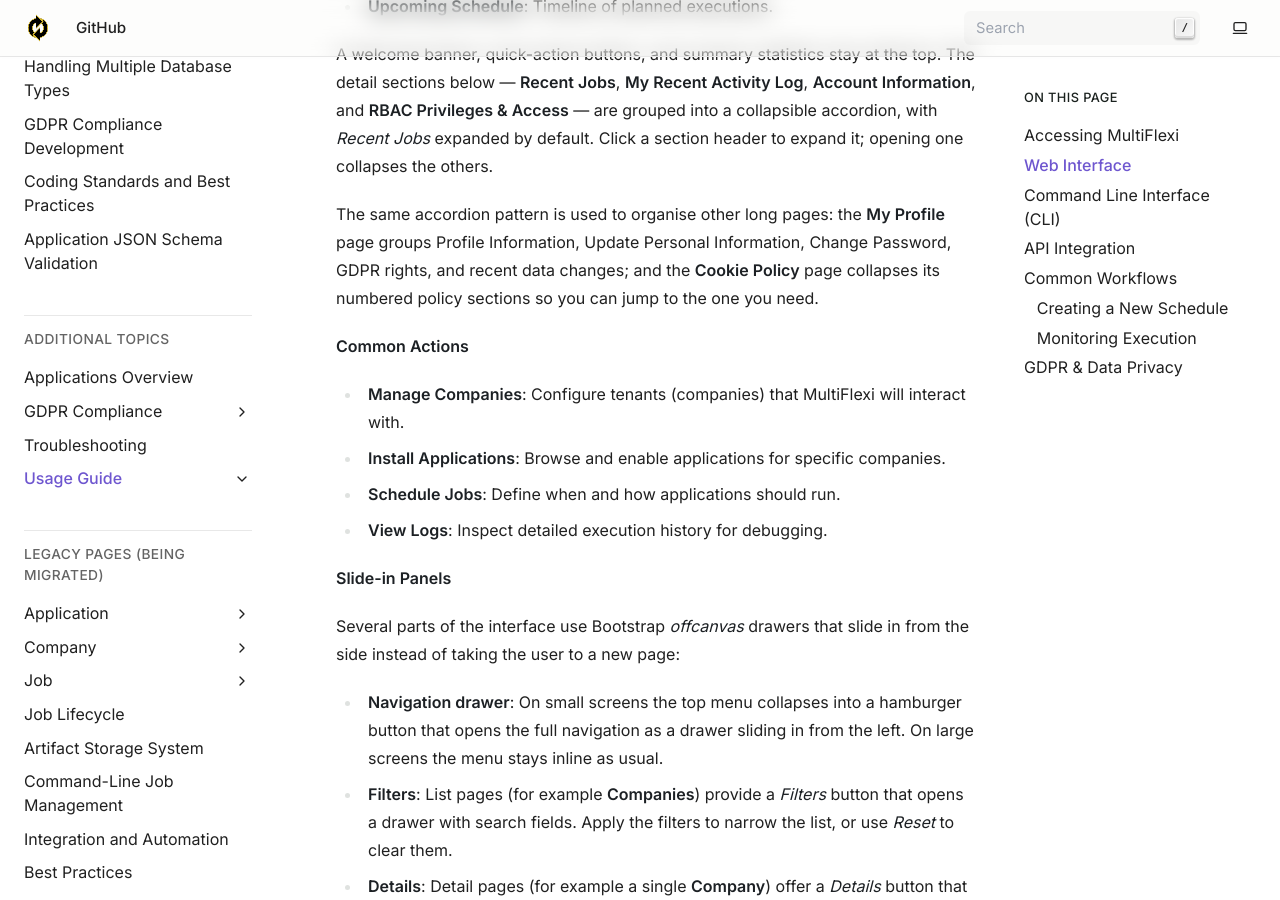
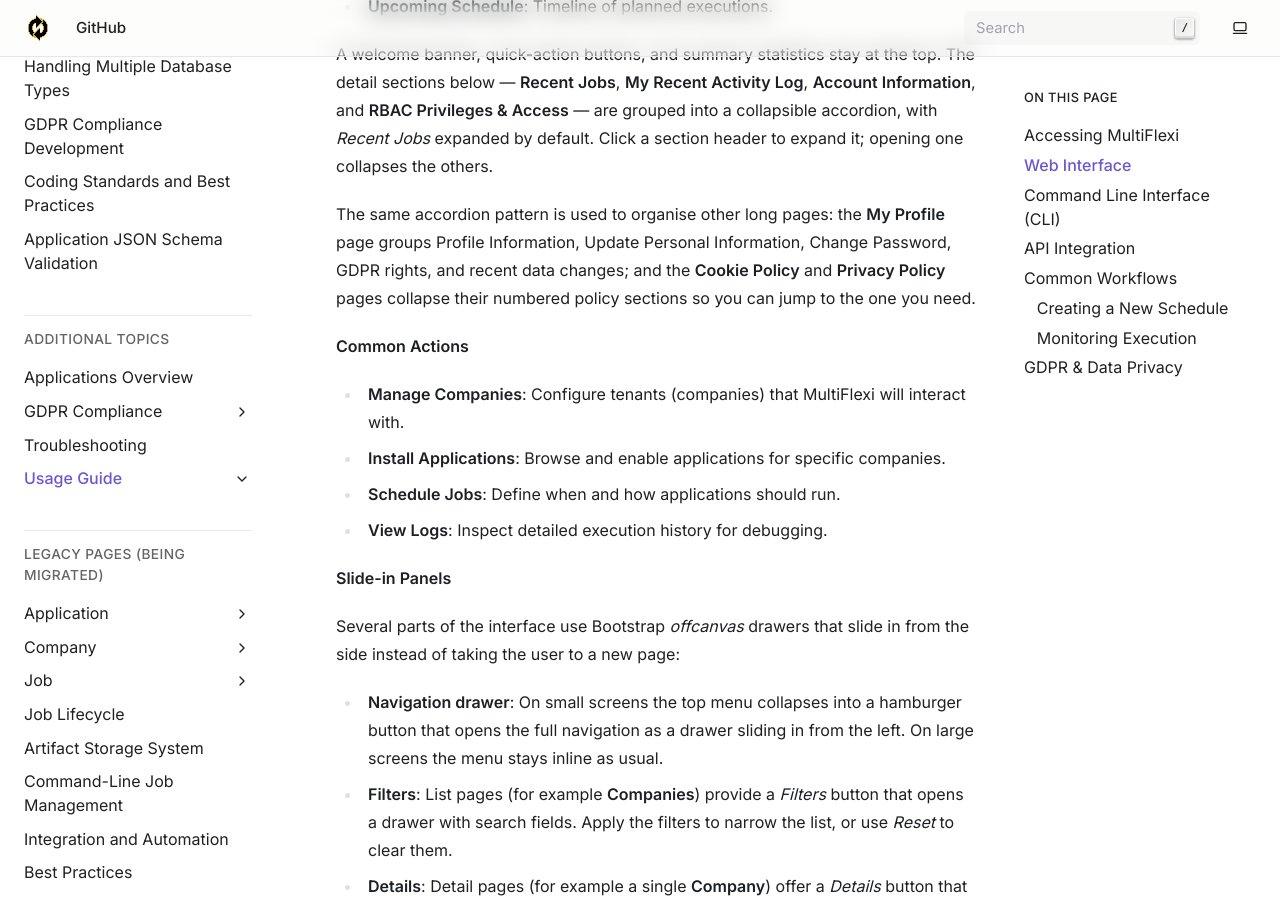
Before and after one commit to VitexSoftware/multiflexi-doc-en, a Sphinx documentation site: the page built from source/usage.rst, in a window 1280 px wide and 900 px high, scrolled down 1224 px. Built offline with Sphinx 7.4.7, drawn with Linux system fonts in a browser that asks for light colours.

Commit message:
Note privacy policy accordion in usage guide
Co-Authored-By: Claude Opus 4.8 <noreply@anthropic.com>

```diff
--- a/source/usage.rst
+++ b/source/usage.rst
@@ -43,8 +43,9 @@ expand it; opening one collapses the others.
 
 The same accordion pattern is used to organise other long pages: the **My
 Profile** page groups Profile Information, Update Personal Information, Change
-Password, GDPR rights, and recent data changes; and the **Cookie Policy** page
-collapses its numbered policy sections so you can jump to the one you need.
+Password, GDPR rights, and recent data changes; and the **Cookie Policy** and
+**Privacy Policy** pages collapse their numbered policy sections so you can jump
+to the one you need.
 
 **Common Actions**
 
```
